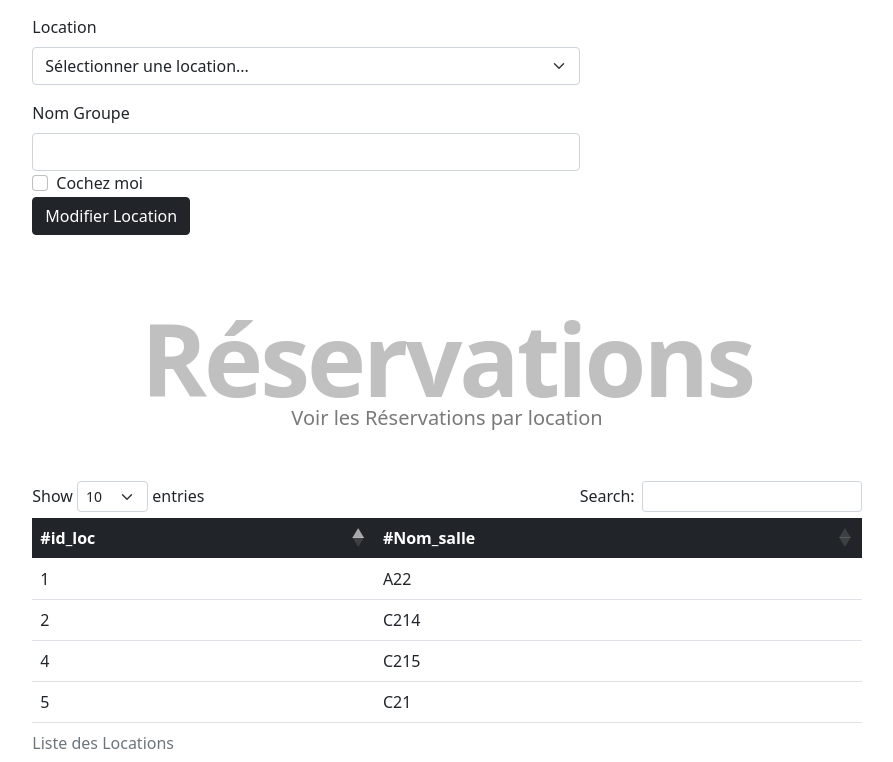
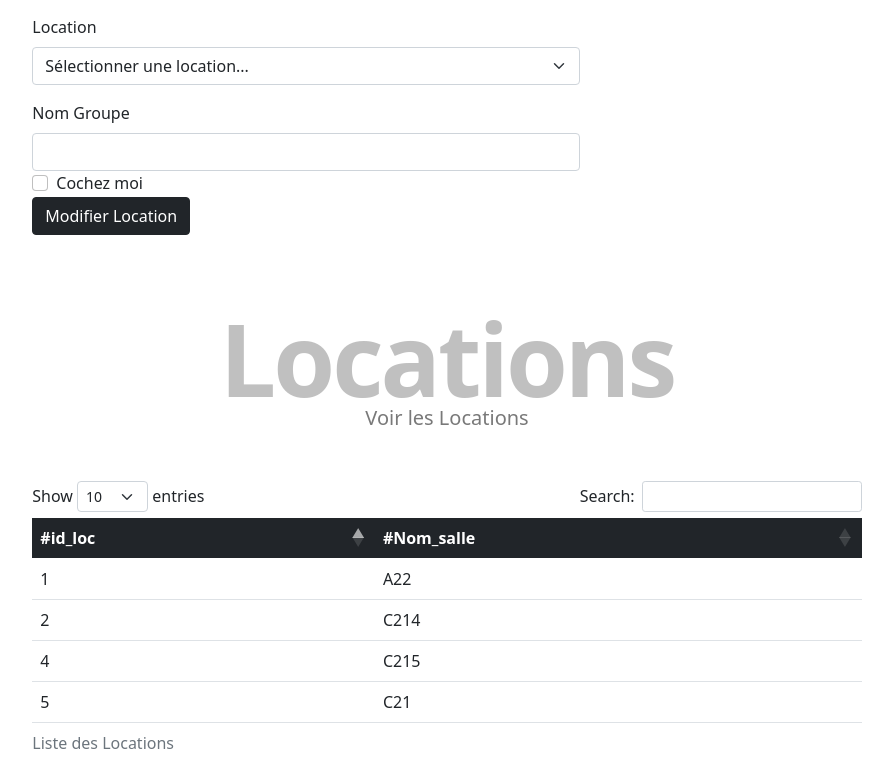
Before and after one commit to FaresEsprit20/ZiedApp, a PHP site: page /LocationsView.php in a window 1280 px wide. Shown: the part 735-1497 px from the top of the page, without its empty margins (193-1086 px from the left). Run offline with PHP 8.4, Linux system fonts and the light colour scheme; data comes from the database, SQL or seed files in the repository; some libraries are stand-ins or nearby versions.

Commit message:
sixth commit

```diff
--- a/LocationsView.php
+++ b/LocationsView.php
@@ -223,8 +223,8 @@
 
 <section class="reservationsView" id="reservationsView">
   <div class="container-fluid">
-    <div class="special-heading">Réservations</div>
-      <p>Voir les Réservations par location</p>
+    <div class="special-heading">Locations</div>
+      <p>Voir les Locations</p>
   <div class="row">
   <div class="col col-sm col-lg-2">
   </div>
--- a/RéservationsView.php
+++ b/RéservationsView.php
@@ -484,7 +484,7 @@
     <script type="text/javascript" src="node_modules/jquery/dist/jquery.min.js"></script>
     <script type="text/javascript" src="node_modules/bootstrap/dist/js/bootstrap.min.js"></script>
     <script src="assets/js/main-script.js" ></script>
-    <script src="assets/js/Locataires/datatableLocataires.js" ></script>
+    <script src="assets/js/Reservations/datatableReservation.js" ></script>
     <script type="text/javascript" charset="utf8" src="https://cdn.datatables.net/1.11.1/js/jquery.dataTables.min.js"></script>
     <script type="text/javascript" charset="utf8" src="https://cdn.datatables.net/1.11.1/js/dataTables.bootstrap5.min.js"></script>
 
```
Also changed, not shown: assets/js/Locataires/datatablelocations.js (deleted, +0 -7 lines).
